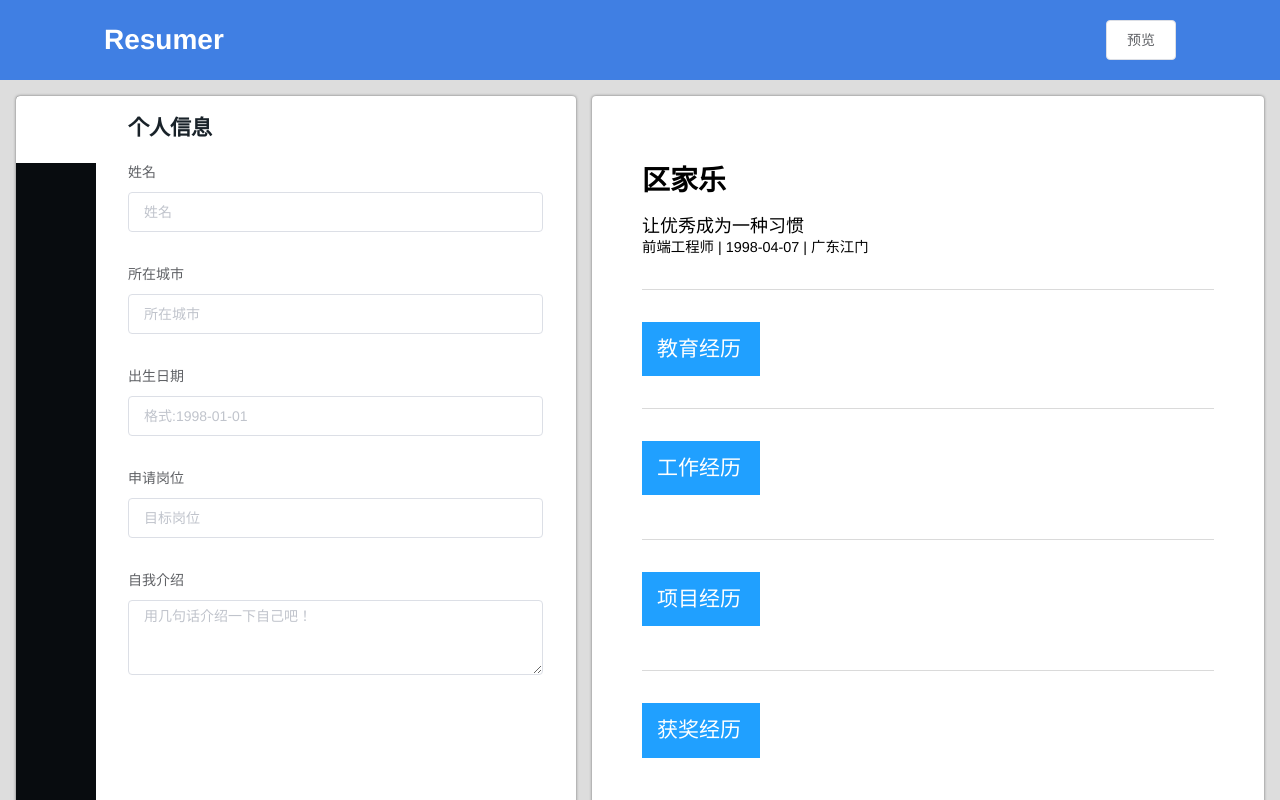
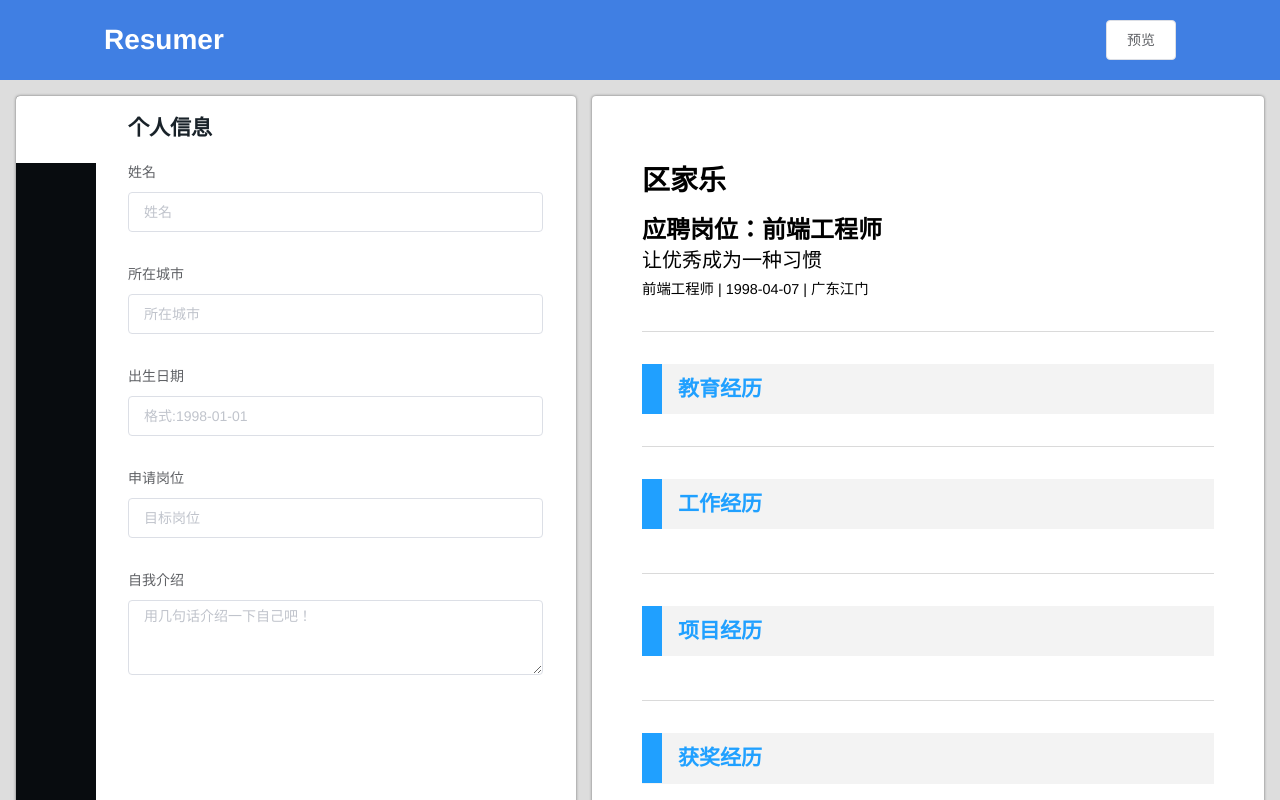
Before and after one commit to xyyojl/vue-resumer, a Vue app: page / in a window 1280 px wide. Shown: the top 800 px of the page. Built offline with nearby package versions, Linux system fonts and the light colour scheme.

Commit message:
美化界面，添加css样式

```diff
--- a/src/components/ProjectsHistory.vue
+++ b/src/components/ProjectsHistory.vue
@@ -4,12 +4,6 @@
         <el-form class="projectsInput" :label-position="labelPosition">
             <div v-for="(project,index) in projectsHistory" class="projectBlock">
                 <i class="el-icon-circle-close" v-on:click="removeProjectsHistory(index)"></i>
-                <el-form-item label="项目名称">
-                    <el-input :value="project.projectName"  @input="changeResumeField($event,'projectsHistory','projectName',index)" placeholder="项目名称"></el-input>
-                </el-form-item>
-                <el-form-item label="你的职责">
-                    <el-input :value="project.responsibilities" @input="changeResumeField($event,'projectsHistory','responsibilities',index)" placeholder="你的职责"></el-input>
-                </el-form-item>
                 <el-form-item label="项目开始时间">
                     <div class="block">
                         <el-date-picker :value="project.beginTime" @input="changeResumeField($event,'projectsHistory','beginTime',index)" type="date" placeholder="选择开始时间" :picker-options="pickerOptions0"></el-date-picker>
@@ -19,6 +13,12 @@
                     <div class="block">
                         <el-date-picker :value="project.endTime" @input="changeResumeField($event,'projectsHistory','endTime',index)" type="date" placeholder="选择结束时间" :picker-options="pickerOptions0"></el-date-picker>
                     </div>
+                </el-form-item>
+                <el-form-item label="项目名称">
+                    <el-input :value="project.projectName"  @input="changeResumeField($event,'projectsHistory','projectName',index)" placeholder="项目名称"></el-input>
+                </el-form-item>
+                <el-form-item label="你的职责">
+                    <el-input :value="project.responsibilities" @input="changeResumeField($event,'projectsHistory','responsibilities',index)" placeholder="你的职责"></el-input>
                 </el-form-item>
                 <el-form-item label="项目介绍" prop="desc">
                     <el-input type="textarea" :autosize="{ minRows: 3, maxRows: 6}" placeholder="项目介绍"
--- a/src/components/ResumeEditor.vue
+++ b/src/components/ResumeEditor.vue
@@ -19,10 +19,10 @@
         <profileEditor v-bind:profile="resume.profile"/>
       </li>
       <li v-bind:class="{active:currentTab === 1}">
-        <workHistory v-bind:workHistory="resume.workHistory"/>
+        <studyHistory v-bind:studyHistory="resume.studyHistory"/>
       </li>
       <li v-bind:class="{active:currentTab === 2}">
-        <studyHistory v-bind:studyHistory="resume.studyHistory"></studyHistory>
+        <workHistory v-bind:workHistory="resume.workHistory"/>
       </li>
       <li v-bind:class="{active:currentTab === 3}">
         <projectsHistory v-bind:projectsHistory="resume.projectsHistory"/>
--- a/src/components/ResumePreview.vue
+++ b/src/components/ResumePreview.vue
@@ -2,6 +2,7 @@
   <div id="resumePreview">
     <section class="profile">
       <h1>{{resume.profile.name || '区家乐'}}</h1>
+      <h3>应聘岗位：{{resume.profile.job || '前端工程师'}}</h3>
       <p class="slogan">{{resume.profile.introduction || '让优秀成为一种习惯'}}</p>
       <p>
         <small>{{resume.profile.job || '前端工程师'}} | {{resume.profile.birth || '1998-04-07'}} | {{resume.profile.city || '广东江门'}}</small>
@@ -12,15 +13,14 @@
       <ul>
         <li
           v-for="studyItem in filter(resume.studyHistory)"
-        >{{studyItem.school}} | {{studyItem.profession}} | {{studyItem.education}} | 毕业时间<span v-show="studyItem.graduation">{{studyItem.graduation | formatDate}}</span> </li>
+        >毕业时间：<span v-show="studyItem.graduation">{{studyItem.graduation | formatDate}}</span> | {{studyItem.school}} | {{studyItem.profession}} | {{studyItem.education}}  </li>
       </ul>
     </section>
     <section class="workItems">
       <h2>工作经历</h2>
       <ul>
         <li v-for="workItem in filter(resume.workHistory)">
-          <p>{{workItem.company}}</p>
-          <p>{{workItem.post}}</p>
+          <p><span>{{workItem.company}}</span><span style="margin-left: 200px;">{{workItem.post}}</span></p>
           <p>{{workItem.content}}</p>
         </li>
       </ul>
@@ -29,10 +29,11 @@
       <h2>项目经历</h2>
       <ul>
         <li v-for="projectItem in filter(resume.projectsHistory)">
-          <h3>{{projectItem.projectName }}</h3>
-          <p>{{projectItem.responsibilities}}</p>
-          <!-- {{projectItem.beginTime | formatDate}} - {{projectItem.endTime | formatDate}} -->
-          <p><span v-show="projectItem.beginTime">{{projectItem.beginTime | formatDate}} - </span><span v-show="projectItem.endTime">{{projectItem.endTime | formatDate}}</span></p>
+          <p>
+            <span v-show="projectItem.beginTime">{{projectItem.beginTime | formatDate}} - </span><span v-show="projectItem.endTime">{{projectItem.endTime | formatDate}}</span>
+            <strong style="margin: 0 100px;">{{projectItem.projectName }} </strong>
+            <span>{{projectItem.responsibilities}}</span>
+            </p>
           <p>{{projectItem.projectIntroduction}}</p>
         </li>
       </ul>
@@ -41,8 +42,10 @@
       <h2>获奖经历</h2>
       <ul>
         <li v-for="honorItem in filter(resume.honorsHistory)">
-          <h3>{{honorItem.awards}}</h3>
-          <p v-show="honorItem.honorDate">{{honorItem.honorDate | formatDate}}</p>
+          <p>
+            <span v-show="honorItem.honorDate">{{honorItem.honorDate | formatDate}}</span>
+            <span style="margin-left:30px;">{{honorItem.awards}}</span>
+          </p>
         </li>
       </ul>
     </section>
@@ -51,7 +54,7 @@
       <div>
         <ul>
           <li v-for="contactItem in resume.contactInformation">
-            <p>电话：{{contactItem.phone || '14323872482'}}</p>
+            <p>电话：{{contactItem.phone || '13631897256'}}</p>
             <p>邮箱：{{contactItem.email || 'm13631897256@163.com'}}</p>
             <p>个人主页：{{contactItem.blog || 'www.github.com/xyyojl'}}</p>
           </li>
@@ -101,19 +104,32 @@ export default {
   > .profile {
     padding-bottom: 32px;
     border-bottom: 1px solid #dadada;
-    > .solgan {
-      font-size: 30px;
+    > h3{
+      font-size: 24px;
+    }
+    > .slogan {
+      font-size: 20px;
+      margin: 6px 0;
     }
     > p{
       font-size: 18px;
     }
   }
   > section h2 {
-    background: #20a0ff;
-    color: #fff;
-    padding: 15px;
-    width: 88px;
-    font-weight: normal;
+    position: relative;
+    padding: 13px 0;
+    background: rgb(243,243,243);
+    color: #20a0ff;
+    text-indent: 36px;
+    &::before{
+      content: '';
+      position: absolute;
+      left: 0;
+      top: 0;
+      width: 20px;
+      height: 50px;
+      background: #20a0ff;
+    }
   }
   > .contact {
     padding: 32px 0;
@@ -131,10 +147,9 @@ export default {
     padding: 32px 0 12px 0;
     border-bottom: 1px solid #dadada;
     > ul {
-      list-style: disc;
       padding: 32px 16px 0 16px;
       > li {
-        padding-bottom: 20px;
+        padding-bottom: 8px;
       }
       h3 {
         font-size: 20px;
--- a/src/components/StudyHistory.vue
+++ b/src/components/StudyHistory.vue
@@ -4,6 +4,11 @@
         <el-form class="studyInput" :label-position="labelPosition">
             <div v-for="(study,index) in studyHistory" class="studyBlock">
                 <i class="el-icon-circle-close" v-on:click="removeStudyHistory(index)"></i>
+                <el-form-item label="毕业时间">
+                    <div class="block">
+                        <el-date-picker  :value="study.graduation" @input="changeResumeField($event,'studyHistory','graduation',index)" type="date" placeholder="选择日期" :picker-options="pickerOptions0"></el-date-picker>
+                    </div>
+                </el-form-item>
                 <el-form-item label="学校名称">
                     <el-input :value="study.school" @input="changeResumeField($event,'studyHistory','school',index)" placeholder="学校名称"></el-input>
                 </el-form-item>
@@ -21,11 +26,7 @@
                         <el-option label="其它" value="其它"></el-option>
                     </el-select>
                 </el-form-item>
-                <el-form-item label="毕业时间">
-                    <div class="block">
-                        <el-date-picker  :value="study.graduation" @input="changeResumeField($event,'studyHistory','graduation',index)" type="date" placeholder="选择日期" :picker-options="pickerOptions0"></el-date-picker>
-                    </div>
-                </el-form-item>
+
             </div>
             <el-button class="btn" type="text" v-on:click="addStudyHistory">+ 添加更多</el-button>
         </el-form>
```
Also changed, not shown: 13 other files (tests, documents, lock files or other folders).
